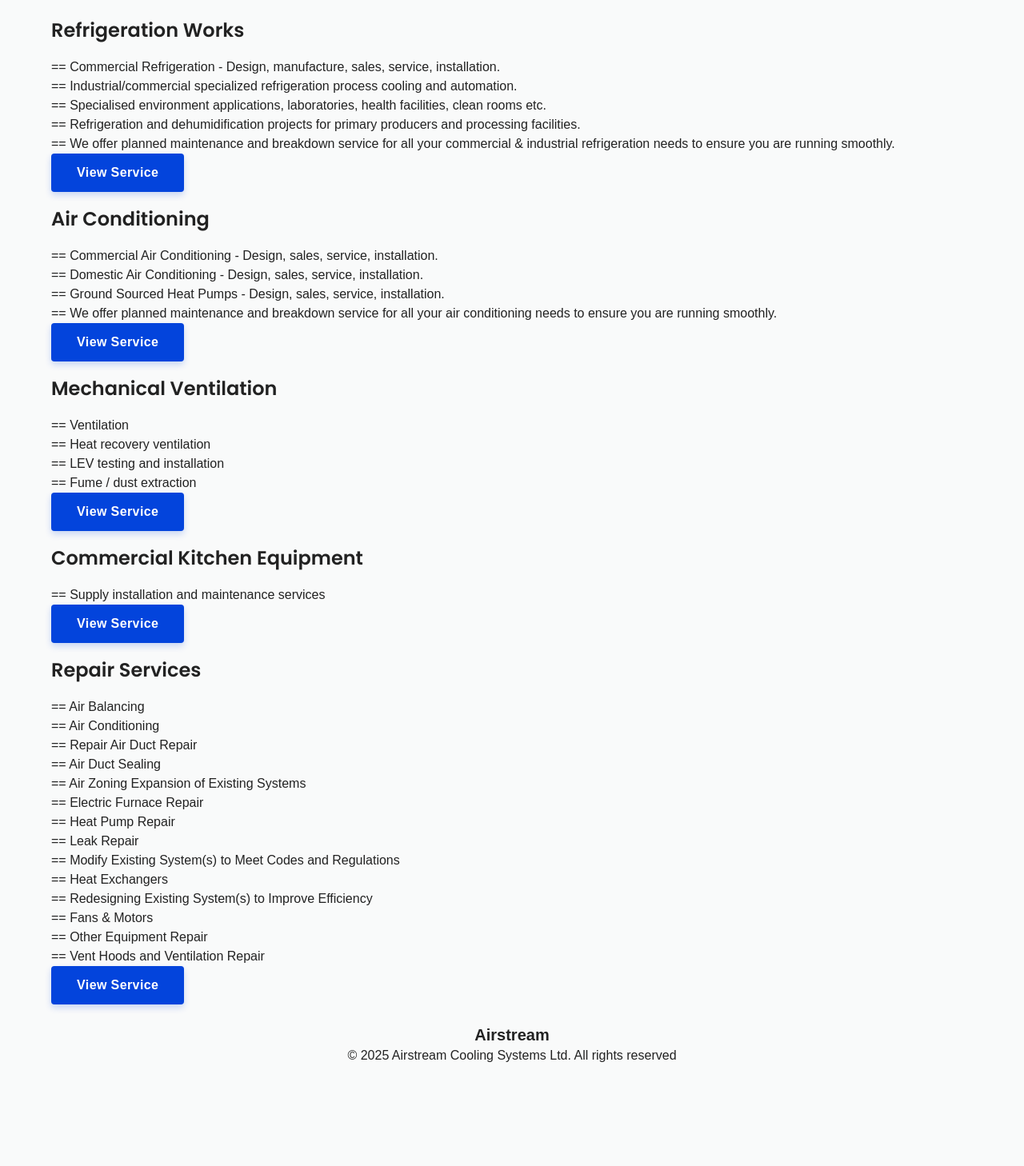
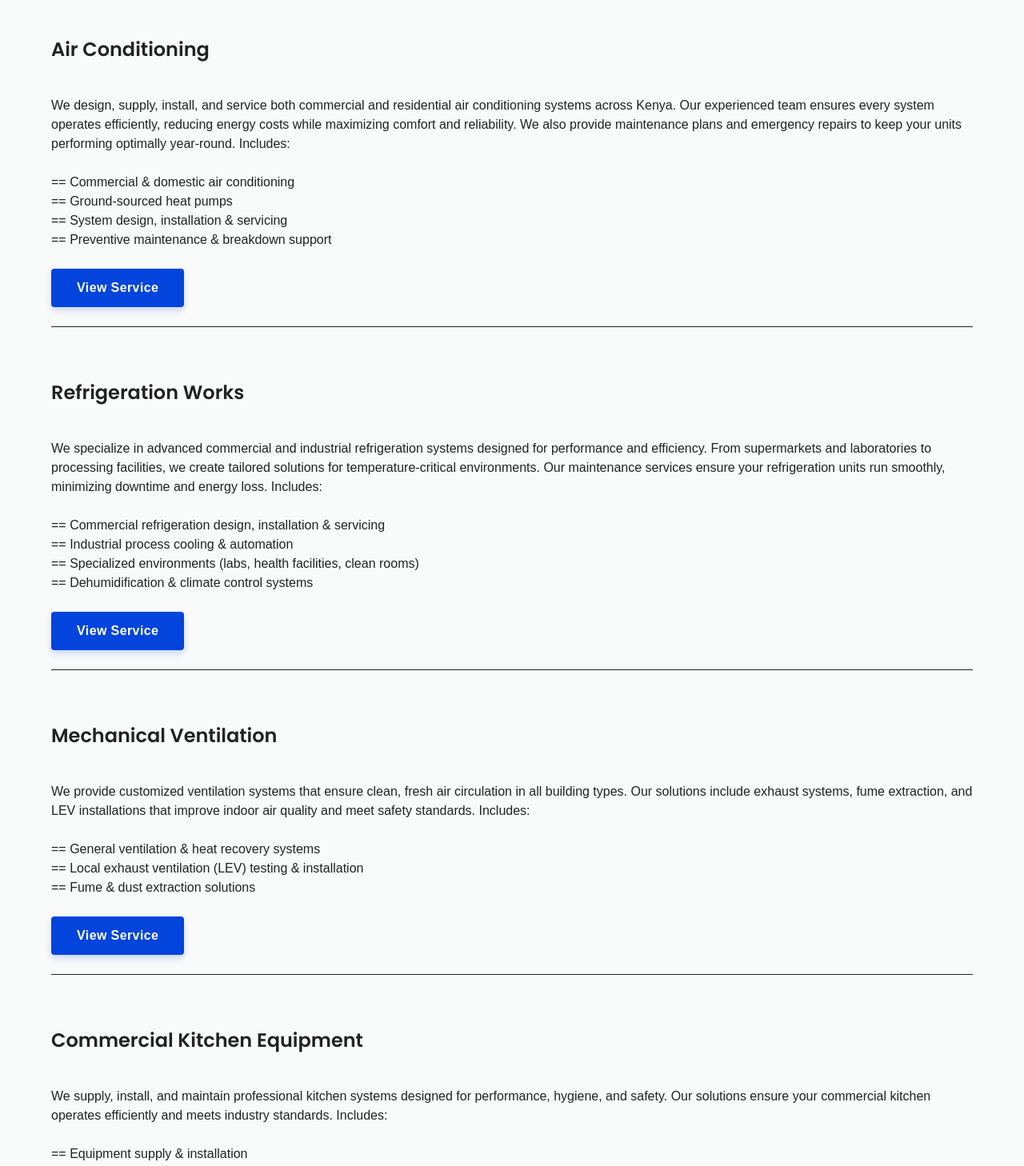
Before and after one commit to alphy1027/air-stream, a Next.js app: page /services in a window 1280 px wide. Shown: the part 160-1618 px from the top of the page at 80% size. Before the commit the page ends 1500 px from the top, so only its background shows below. Built offline with nearby package versions, Linux system fonts and the light colour scheme; no server answers; a web font is replaced by a local one.

Commit message:
updated the content

```diff
--- a/src/app/globals.css
+++ b/src/app/globals.css
@@ -91,6 +91,19 @@
   }
 }
 
+@utility card {
+  @apply flex flex-col rounded-brand-radius gap-y-brand-spacing py-6;
+}
+@utility primary-btn-shadow {
+  box-shadow: 0px 4px 8px rgba(3, 68, 220, 0.2);
+}
+@utility secondary-btn-shadow {
+  box-shadow: 0px 4px 8px rgba(27, 31, 59, 0.2);
+}
+@utility accent-btn-shadow {
+  box-shadow: 0px 4px 8px rgba(255, 183, 3, 0.2);
+}
+
 *,
 *::after,
 *::before {
@@ -110,13 +123,3 @@
   height: 100%;
   width: 100%;
 }
-
-.primary-btn-shadow {
-  box-shadow: 0px 4px 8px rgba(3, 68, 220, 0.2);
-}
-.secondary-btn-shadow {
-  box-shadow: 0px 4px 8px rgba(27, 31, 59, 0.2);
-}
-.accent-btn-shadow {
-  box-shadow: 0px 4px 8px rgba(255, 183, 3, 0.2);
-}
--- a/src/app/layout.tsx
+++ b/src/app/layout.tsx
@@ -78,8 +78,19 @@
           </div>
         </header>
         <main className="flex-1">{children}</main>
-        <footer className="p-2 text-center">
+        <footer className="p-2 flex flex-col items-center gap-y-4">
           <h2 className="font-bold text-xl">Airstream</h2>
+          <nav className="font-semibold gap-2 flex items-center flex-wrap justify-center divide-x divide-foreground-borders">
+            {navLinks.map((navLink) => (
+              <Link
+                key={navLink.to}
+                href={navLink.to}
+                className="px-brand-spacing-xs sm:px-brand-spacing-sm hover:scale-105 duration-200 ease-in-out"
+              >
+                {navLink.link}
+              </Link>
+            ))}
+          </nav>
           <p className="">&copy; {new Date().getFullYear()} Airstream Cooling Systems Ltd. All rights reserved</p>
         </footer>
       </body>
--- a/src/app/page.tsx
+++ b/src/app/page.tsx
@@ -22,15 +22,15 @@
     <SectionContainer className="h-[92%] flex flex-col justify-center">
       <div className="flex flex-col gap-y-brand-spacing-sm max-w-[760px]">
         <h1 className="font-secondary text-heading-base md:text-heading-lg text-foreground-heading font-semibold md:font-bold">
-          Expert Air Conditioning, Ventilation, and Refrigeration Services in Kenya
+          Reliable Air Conditioning, Ventilation & Refrigeration Services in Kenya
         </h1>
         <p className="">
-          Expert installation, repair, and maintenance of air conditioning, ventilation, and refrigeration systems —
-          keeping your home and business comfortable all year round.
+          From installation to maintenance, Air stream delivers reliable air conditioning and refrigeration solutions
+          designed for comfort, efficiency, and lasting performance.
         </p>
         <div className="flex flex-wrap gap-4 md:gap-brand-spacing">
           <Button>Get a Quote</Button>
-          <Button variant="secondary">Explore Our Services</Button>
+          <Button variant="secondary">Our Services</Button>
         </div>
       </div>
     </SectionContainer>
--- a/src/app/services/ServicesRootPage.tsx
+++ b/src/app/services/ServicesRootPage.tsx
@@ -12,14 +12,18 @@
     <SectionContainer>
       <SectionTitle>SERVICES</SectionTitle>
       {services.map((service, id) => (
-        <div key={id}>
+        <div key={id} className="card">
           <SectionTitle>{service.title}</SectionTitle>
-          {service.description.map((item, itemId) => (
-            <Text key={itemId} className="">
-              == {item}
-            </Text>
-          ))}
+          <Text>{service.description.message}</Text>
+          <div className="">
+            {service.description.points.map((item, itemId) => (
+              <Text key={itemId} className="">
+                == {item}
+              </Text>
+            ))}
+          </div>
           <Button onClick={() => router.push(`/services/${service.link}`)}>View Service</Button>
+          <hr />
         </div>
       ))}
     </SectionContainer>
--- a/src/content/about.ts
+++ b/src/content/about.ts
@@ -1,6 +1,6 @@
 export const about = {
   intro:
-    "AIRSTREAM COOLING SYSTEMS LIMITED was established in 2019. It has now established itself as a very reputed organization providing one stopsolution for Industrial Refrigeration requirements, catering from small organizations to large Chemical- Pharmaceutical Plants, from small food processing units to large Dairy plants while still maintaining expertise in our Installations.",
+    "Air stream Cooling Systems Ltd was established in 2019 and has now established itself as a very reputed partner for reliable air conditioning and refrigeration solutions. We design, install, and maintain systems for homes, commercial buildings, and industries — from food processing to pharmaceuticals. Our commitment to quality, efficiency, and innovation ensures every project delivers comfort, reliability, and long-term value.",
   description:
     "Supplies heating, air-conditioning, and refrigeration equipment. The Company offers residential and light commercial air conditioning systems and accessories, building systems and services, truck refrigeration, and refrigeration products such as freezers, coolers, cold room, and related products. We also provide maintenance, repair and consultancy services to manufacturing, retailing, mining and petrochemical companies in Kenya. We have expertise in chillers, air-conditioners, energy conservation, automation and advanced control systems.We understand that the comfort and safety of the work place are key to every customer's satisfaction and productivity. We work diligently to ensure that our clients heating and cooling systems are always operating at their optimum efficiency at all times, guaranteeing increased energy efficiency, extended equipment life time, consistent comfort in their work and office space, as well as a peace of mind that comes from knowing that your equipments will always perform as expected.",
   section: {
@@ -15,11 +15,33 @@
     mission:
       "Committed to providing quality Services at competitive rates in a timely manner while observing Governing Laws.",
     vision: "To create a better environment for all.",
+    values: "Reliability, professionalism, innovation, integrity, customer satisfaction",
     drive:
       "Every customer has their own specific requirements that are unique in their own way. This knowledge allows us to approach each client project differently, and design solutions that best satisfy the needs of each application.",
   },
-  whyChooseUs:
-    "We have a large and dedicated team of engineers and support staff who are always ready to assist clients by first understanding their needs and requirements. We consider ourselves as both engineers and contractors,with a determination to deliver functionality and aesthetically pleasing masterpieces in all our client installations. We are all about the details. Our experience has equipped us with the knowledge and expertise necessary to install systems that are most cost efficient and effective to the benefit of our clients. We are able to effectively manage and control electricity consumption,resulting in cost savings by automating and optimising your air conditioning and control systems. We are a professional and established company with a dedication to deliver quality workmanship. We always deliver. With Airstream Cooling Systems on board, you can trust that your project will be delivered on time, budget and beyond your expectations.",
+  advantages: [
+    {
+      id: 1,
+      title: "Trusted Professionals",
+      icon: "",
+      description:
+        "A seasoned team of experts dedicated to delivering quality workmanship. Our experts combine years of experience with attention to detail, ensuring every project meets the highest quality standards",
+    },
+    {
+      id: 2,
+      title: "Smart Solutions",
+      icon: "",
+      description:
+        "Efficient systems that cut energy costs and optimize performance. We tailor every design to your specific needs, using modern technologies that enhance comfort, reliability, and long-term value.",
+    },
+    {
+      id: 3,
+      title: "Guaranteed Satisfaction",
+      icon: "",
+      description:
+        "We stand by our promise to deliver every project on time and within budget. Our commitment to clear communication and dependable service ensures peace of mind long after installation.",
+    },
+  ],
   experience:
     "AIRSTREAM COOLING SYSTEMS was established in 2019. It has now established itself as a very reputed organization providing one stop solution for Industrial Refrigeration requirements, catering from small organizations to large Chemical- Pharmaceutical Plants, from small food processing units to large Dairy plants while still maintaining expertise in our Installations.",
 };
--- /dev/null
+++ b/src/content/review.ts
@@ -0,0 +1,23 @@
+export const reviews = [
+  {
+    name: "Chemutai Christine",
+    role: "",
+    message:
+      "Airstream has been instrumental in keeping our commercial kitchen running smoothly. Their refrigeration solutions are top-notch, and their maintenance services have saved us from potential breakdowns countless times. With Airstream, we can focus on serving our customers knowing that our refrigeration needs are in capable hands. Highly recommended for any business in the food industry!",
+    image: "",
+  },
+  {
+    name: "John Omondi",
+    role: "",
+    message:
+      "I can't recommend Airstream enough! Their team was prompt, professional, and extremely knowledgeable about air conditioning systems. They helped me choose the perfect unit for my home, and the installation process was smooth and hassle-free. Now, my family and I can enjoy the perfect indoor temperature all year round. Thank you, Airstream!",
+    image: "",
+  },
+  {
+    name: "Katarina Njoki",
+    role: "",
+    message:
+      "As a restaurant owner, finding a reliable partner for our kitchen equipment needs was crucial. Airstream exceeded our expectations with their range of commercial kitchen solutions. From ovens to ventilation systems, they provided expert advice and customized solutions tailored to our specific requirements. Their attention to detail and commitment to quality have made them our go-to choice for all our kitchen equipment needs. Thanks, Airstream, for helping us maintain a smooth operation!",
+    image: "",
+  },
+];
--- a/src/content/services.ts
+++ b/src/content/services.ts
@@ -1,58 +1,76 @@
 export const services = [
+  {
+    title: "Air Conditioning",
+    link: "air-conditioning",
+    icon: "",
+    image: "",
+    description: {
+      message:
+        "We design, supply, install, and service both commercial and residential air conditioning systems across Kenya. Our experienced team ensures every system operates efficiently, reducing energy costs while maximizing comfort and reliability. We also provide maintenance plans and emergency repairs to keep your units performing optimally year-round. Includes:",
+      points: [
+        "Commercial & domestic air conditioning",
+        "Ground-sourced heat pumps",
+        "System design, installation & servicing",
+        "Preventive maintenance & breakdown support",
+      ],
+    },
+  },
   {
     title: "Refrigeration Works",
     link: "refrigeration-works",
+    icon: "",
     image: "",
-    description: [
-      "Commercial Refrigeration - Design, manufacture, sales, service, installation.",
-      "Industrial/commercial specialized refrigeration process cooling and automation.",
-      "Specialised environment applications, laboratories, health facilities, clean rooms etc.",
-      "Refrigeration and dehumidification projects for primary producers and processing facilities.",
-      "We offer planned maintenance and breakdown service for all your commercial & industrial refrigeration needs to ensure you are running smoothly.",
-    ],
-  },
-  {
-    title: "Air Conditioning",
-    link: "air-conditioning",
-    image: "",
-    description: [
-      "Commercial Air Conditioning - Design, sales, service, installation.",
-      "Domestic Air Conditioning - Design, sales, service, installation.",
-      "Ground Sourced Heat Pumps - Design, sales, service, installation.",
-      "We offer planned maintenance and breakdown service for all your air conditioning needs to ensure you are running smoothly.",
-    ],
+    description: {
+      message:
+        "We specialize in advanced commercial and industrial refrigeration systems designed for performance and efficiency. From supermarkets and laboratories to processing facilities, we create tailored solutions for temperature-critical environments. Our maintenance services ensure your refrigeration units run smoothly, minimizing downtime and energy loss. Includes:",
+      points: [
+        "Commercial refrigeration design, installation & servicing",
+        "Industrial process cooling & automation",
+        "Specialized environments (labs, health facilities, clean rooms)",
+        "Dehumidification & climate control systems",
+      ],
+    },
   },
   {
     title: "Mechanical Ventilation",
-    link: "ventilation",
+    link: "mechanical-ventilation",
+    icon: "",
     image: "",
-    description: ["Ventilation", "Heat recovery ventilation", "LEV testing and installation", "Fume / dust extraction"],
+    description: {
+      message:
+        "We provide customized ventilation systems that ensure clean, fresh air circulation in all building types. Our solutions include exhaust systems, fume extraction, and LEV installations that improve indoor air quality and meet safety standards. Includes:",
+      points: [
+        "General ventilation & heat recovery systems",
+        "Local exhaust ventilation (LEV) testing & installation",
+        "Fume & dust extraction solutions",
+      ],
+    },
   },
   {
     title: "Commercial Kitchen Equipment",
     link: "commercial-kitchen-equipment",
+    icon: "",
     image: "",
-    description: ["Supply installation and maintenance services"],
+    description: {
+      message:
+        "We supply, install, and maintain professional kitchen systems designed for performance, hygiene, and safety. Our solutions ensure your commercial kitchen operates efficiently and meets industry standards. Includes:",
+      points: ["Equipment supply & installation", "Ventilation & exhaust systems", "Ongoing maintenance & repairs"],
+    },
   },
   {
-    title: "Repair Services",
+    title: "Repair & Maintenance Services",
     link: "repair-services",
     image: "",
-    description: [
-      "Air Balancing",
-      "Air Conditioning",
-      "Repair Air Duct Repair",
-      "Air Duct Sealing",
-      "Air Zoning Expansion of Existing Systems",
-      "Electric Furnace Repair",
-      "Heat Pump Repair",
-      "Leak Repair",
-      "Modify Existing System(s) to Meet Codes and Regulations",
-      "Heat Exchangers",
-      "Redesigning Existing System(s) to Improve Efficiency",
-      "Fans & Motors",
-      "Other Equipment Repair",
-      "Vent Hoods and Ventilation Repair",
-    ],
+    description: {
+      message:
+        "Our team provides expert repair, balancing, and optimization for all HVAC and refrigeration systems. Whether it’s leak repair, duct redesign, or full system upgrades, we ensure your equipment performs efficiently and safely. Includes:",
+      points: [
+        "Air conditioning & ventilation repairs",
+        "Duct sealing, balancing, and zoning",
+        "Furnace, pump, and fan repairs",
+        "System redesign & efficiency improvement",
+        "Compliance upgrades to meet new regulations",
+      ],
+    },
   },
 ];
```
Also changed, not shown: src/app/services/[slug]/page.tsx (+6 -7 lines), src/content/products.ts (added, +57 -0 lines).
